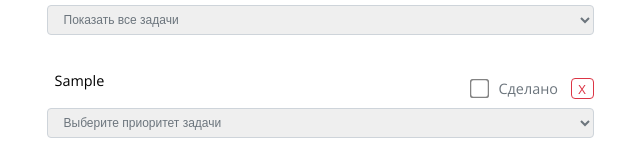
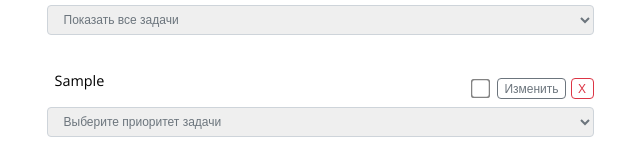
Before and after one commit to Melderey/To-Do-Creative, a React (Create React App) app: page / in a window 1280 px wide. Both pictures are taken after typing "Sample" into the empty fields and a click on the button "Добавить". Shown: the part 205-365 px from the top of the page, without its empty margins (320-960 px from the left). Built offline with nearby package versions, Linux system fonts and the light colour scheme.

Commit message:
Feat edit task

```diff
--- a/src/components/App/App.jsx
+++ b/src/components/App/App.jsx
@@ -8,6 +8,8 @@ import handlerCheckboxActivate from "./handlersApp/handlerCheckboxActivate";
 import handlerSelectTasks from "./handlersApp/handlerSelectTasks";
 import handlerSelectStatusTask from "./handlersApp/handlerSelectStatusTask";
 import handleraClearAll from "./handlersApp/handleraClearAll";
+import handlerTaskEdit from "./handlersApp/handlerTaskEdit";
+import handlerTaskButtonEdit from "./handlersApp/handlerTaskButtonEdit";
 
 import RenderForm from "../RenderForm/RenderForm";
 import RenderTasks from "../RenderTasks/RenderTasks";
@@ -25,6 +27,8 @@ class App extends React.Component {
     this.handlerSelectTasks = handlerSelectTasks.bind(this);
     this.handlerSelectStatusTask = handlerSelectStatusTask.bind(this);
     this.handleraClearAll = handleraClearAll.bind(this);
+    this.handlerTaskEdit = handlerTaskEdit.bind(this);
+    this.handlerTaskButtonEdit = handlerTaskButtonEdit.bind(this);
   }
 
   render() {
@@ -55,6 +59,8 @@ class App extends React.Component {
           handlerRemoveTask={this.handlerRemoveTask}
           handlerCheckboxActivate={this.handlerCheckboxActivate}
           handlerSelectStatusTask={this.handlerSelectStatusTask}
+          handlerTaskButtonEdit={this.handlerTaskButtonEdit}
+          handlerTaskEdit={this.handlerTaskEdit}
         />
       </div>
     );
--- a/src/components/App/handlersApp/handleSubmitForm.js
+++ b/src/components/App/handlersApp/handleSubmitForm.js
@@ -15,6 +15,7 @@ function handleSubmitForm(e) {
     id: uniqueId(),
     text: normalizeNewTaskText,
     checkboxActive: false,
+    isTaskEdit: false,
     statusTaskColor: "black",
   };
   this.setState(() => ({ newTaskText: "", tasks: [newTask, ...tasks] }));
--- /dev/null
+++ b/src/components/App/handlersApp/handlerTaskButtonEdit.js
@@ -0,0 +1,15 @@
+function handlerTaskButtonEdit(id) {
+  const { tasks } = this.state;
+  const newTasks = tasks.map((task) => {
+    if (task.id === id) {
+      task.isTaskEdit = !task.isTaskEdit;
+    }
+    return task;
+  });
+
+  this.setState(() => ({
+    tasks: newTasks,
+  }));
+}
+
+export default handlerTaskButtonEdit;
--- /dev/null
+++ b/src/components/App/handlersApp/handlerTaskEdit.js
@@ -0,0 +1,16 @@
+function handlerTaskEdit(e, id) {
+  const { tasks } = this.state;
+  const newTaskText = e.target.value;
+  const newTasks = tasks.map((task) => {
+    if (task.id === id) {
+      task.text = newTaskText;
+    }
+    return task;
+  });
+
+  this.setState(() => ({
+    tasks: newTasks,
+  }));
+}
+
+export default handlerTaskEdit;
--- a/src/components/RenderTasks/RenderTasks.css
+++ b/src/components/RenderTasks/RenderTasks.css
@@ -23,8 +23,28 @@
   font-size: 0.75rem;
 }
 
+.button-edit {
+  display: block;
+  width: 100%;
+  height: 1.3rem;
+  padding: 0.2rem 0.4rem;
+  margin: 0;
+  cursor: pointer;
+  border: 1px solid #6c757d;
+  color: #6c757d;
+  background-color: #fff;
+  border-radius: 0.25rem;
+  margin-left: 0.3rem;
+  font-size: 0.75rem;
+}
+
 .button-remove:hover {
   background-color: #e47983;
+  color: #555;
+}
+
+.button-edit:hover {
+  background-color: #f5f254;
   color: #555;
 }
 
--- a/src/components/RenderTasks/RenderTasks.jsx
+++ b/src/components/RenderTasks/RenderTasks.jsx
@@ -11,19 +11,32 @@ export default class RenderTasks extends React.Component {
       handlerRemoveTask,
       handlerCheckboxActivate,
       handlerSelectStatusTask,
+
+      handlerTaskButtonEdit,
+      handlerTaskEdit,
     } = this.props;
 
     const filtredTasks = getFiltredTasks(tasks, statusSelectTask);
 
-    return filtredTasks.map(({ id, text, checkboxActive, statusTaskColor }) => {
+    return filtredTasks.map(
+      ({ id, text, checkboxActive, statusTaskColor, isTaskEdit }) => {
         const newStatusColor = { color: statusTaskColor };
 
         return (
           <div key={id}>
             <div className="div-flex div-flex-wrap">
-            <p style={newStatusColor} className="task-text">
+              {isTaskEdit ? (
+                <textarea
+                  style={newStatusColor}
+                  className="task-text input-render"
+                  onChange={(e) => handlerTaskEdit(e, id)}
+                  value={text}
+                ></textarea>
+              ) : (
+                <div style={newStatusColor} className="task-text">
                   {text}
-            </p>
+                </div>
+              )}
               <div>
                 <div className="div-flex buttons-renders">
                   <input
@@ -32,7 +45,12 @@ export default class RenderTasks extends React.Component {
                     checked={checkboxActive}
                     onChange={() => handlerCheckboxActivate(id)}
                   />
-                <p className="task-text">Сделано</p>
+                  <button
+                    className="button-edit"
+                    onClick={() => handlerTaskButtonEdit(id)}
+                  >
+                    Изменить
+                  </button>
                   <button
                     className="button-remove"
                     onClick={() => handlerRemoveTask(id)}
@@ -50,6 +68,7 @@ export default class RenderTasks extends React.Component {
             />
           </div>
         );
-    });
+      }
+    );
   }
 }
```
Lines whose indentation alone changed are shown as unchanged.
